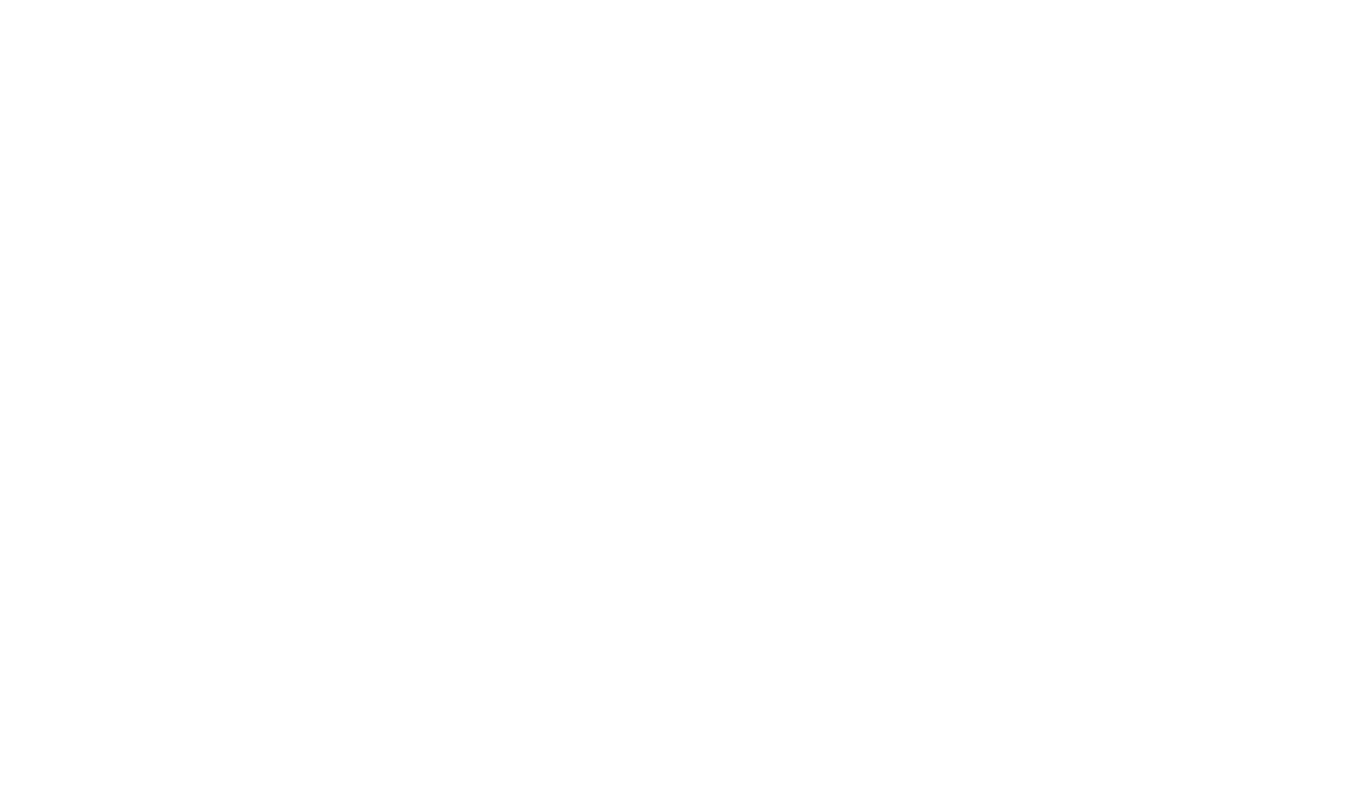
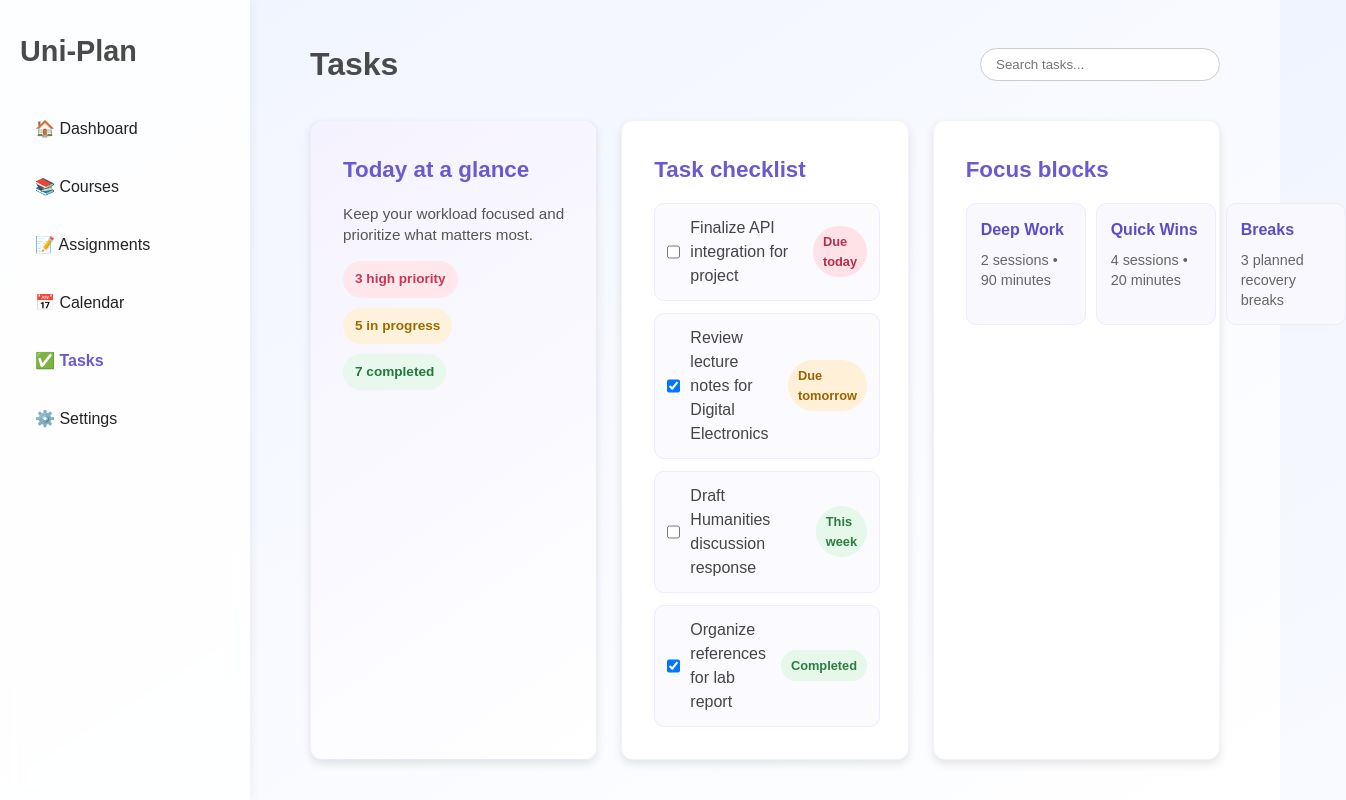
Before and after one commit to aidanj543/uniplan, a website: page app/tasks.html in a window 1280 px wide. Shown: the whole page, 1346 px wide, since content can reach past the window. Drawn offline with Linux system fonts and the light colour scheme.

Commit message:
Add tasks and calendar page implementations

```diff
--- a/app/calendar.html
+++ b/app/calendar.html
@@ -0,0 +1,101 @@
+<!DOCTYPE html>
+<html lang="en">
+<head>
+    <meta charset="UTF-8">
+    <meta name="viewport" content="width=device-width, initial-scale=1.0">
+    <title>Uni-Plan Calendar</title>
+    <link rel="stylesheet" href="../assets/css/main.css">
+</head>
+<body>
+    <div class="container">
+        <div class="sidebar">
+            <div class="logo">Uni-Plan</div>
+            <ul>
+                <li><a href="dashboard.html">🏠 Dashboard</a></li>
+                <li><a href="courses.html">📚 Courses</a></li>
+                <li><a href="assignments.html">📝 Assignments</a></li>
+                <li><a href="calendar.html" class="active">📅 Calendar</a></li>
+                <li><a href="tasks.html">✅ Tasks</a></li>
+                <li><a href="settings.html">⚙️ Settings</a></li>
+            </ul>
+        </div>
+
+        <div class="main">
+            <div class="topbar">
+                <h1>Calendar</h1>
+                <input class="search" placeholder="Search events...">
+            </div>
+
+            <section class="calendar-layout">
+                <article class="card calendar-overview">
+                    <h3>Week of April 14</h3>
+                    <p class="task-meta">Your upcoming classes, submissions, and focus sessions.</p>
+                    <div class="assignment-stats">
+                        <div class="assignment-pill soon">8 events</div>
+                        <div class="assignment-pill urgent">2 deadlines</div>
+                        <div class="assignment-pill done">1 completed</div>
+                    </div>
+                </article>
+
+                <article class="card calendar-grid-card">
+                    <h3>Weekly schedule</h3>
+                    <div class="calendar-grid">
+                        <div class="calendar-head">Mon</div>
+                        <div class="calendar-head">Tue</div>
+                        <div class="calendar-head">Wed</div>
+                        <div class="calendar-head">Thu</div>
+                        <div class="calendar-head">Fri</div>
+                        <div class="calendar-cell">
+                            <span>09:00</span>
+                            <p>Web Application</p>
+                        </div>
+                        <div class="calendar-cell">
+                            <span>11:30</span>
+                            <p>Project Standup</p>
+                        </div>
+                        <div class="calendar-cell">
+                            <span>14:00</span>
+                            <p>Digital Electronics Lab</p>
+                        </div>
+                        <div class="calendar-cell">
+                            <span>16:00</span>
+                            <p>Humanities Seminar</p>
+                        </div>
+                        <div class="calendar-cell">
+                            <span>18:00</span>
+                            <p>Assignment Review</p>
+                        </div>
+                    </div>
+                </article>
+
+                <article class="card">
+                    <h3>Upcoming reminders</h3>
+                    <ul class="assignment-list">
+                        <li>
+                            <div>
+                                <strong>Database Project Milestone</strong>
+                                <p>Thursday • 11:59 PM</p>
+                            </div>
+                            <span class="status-badge high">Urgent</span>
+                        </li>
+                        <li>
+                            <div>
+                                <strong>Team Sync Meeting</strong>
+                                <p>Wednesday • 2:00 PM</p>
+                            </div>
+                            <span class="status-badge medium">Planned</span>
+                        </li>
+                        <li>
+                            <div>
+                                <strong>Readings for Humanities</strong>
+                                <p>Friday • 9:00 AM</p>
+                            </div>
+                            <span class="status-badge low">Low</span>
+                        </li>
+                    </ul>
+                </article>
+            </section>
+        </div>
+    </div>
+</body>
+</html>
--- a/app/tasks.html
+++ b/app/tasks.html
@@ -0,0 +1,83 @@
+<!DOCTYPE html>
+<html lang="en">
+<head>
+    <meta charset="UTF-8">
+    <meta name="viewport" content="width=device-width, initial-scale=1.0">
+    <title>Uni-Plan Tasks</title>
+    <link rel="stylesheet" href="../assets/css/main.css">
+</head>
+<body>
+    <div class="container">
+        <div class="sidebar">
+            <div class="logo">Uni-Plan</div>
+            <ul>
+                <li><a href="dashboard.html">🏠 Dashboard</a></li>
+                <li><a href="courses.html">📚 Courses</a></li>
+                <li><a href="assignments.html">📝 Assignments</a></li>
+                <li><a href="calendar.html">📅 Calendar</a></li>
+                <li><a href="tasks.html" class="active">✅ Tasks</a></li>
+                <li><a href="settings.html">⚙️ Settings</a></li>
+            </ul>
+        </div>
+
+        <div class="main">
+            <div class="topbar">
+                <h1>Tasks</h1>
+                <input class="search" placeholder="Search tasks...">
+            </div>
+
+            <section class="task-layout">
+                <article class="card task-summary">
+                    <h3>Today at a glance</h3>
+                    <p class="task-meta">Keep your workload focused and prioritize what matters most.</p>
+                    <div class="assignment-stats">
+                        <div class="assignment-pill urgent">3 high priority</div>
+                        <div class="assignment-pill soon">5 in progress</div>
+                        <div class="assignment-pill done">7 completed</div>
+                    </div>
+                </article>
+
+                <article class="card task-list-card">
+                    <h3>Task checklist</h3>
+                    <ul class="task-list">
+                        <li>
+                            <label><input type="checkbox"> Finalize API integration for project</label>
+                            <span class="status-badge high">Due today</span>
+                        </li>
+                        <li>
+                            <label><input type="checkbox" checked> Review lecture notes for Digital Electronics</label>
+                            <span class="status-badge medium">Due tomorrow</span>
+                        </li>
+                        <li>
+                            <label><input type="checkbox"> Draft Humanities discussion response</label>
+                            <span class="status-badge low">This week</span>
+                        </li>
+                        <li>
+                            <label><input type="checkbox" checked> Organize references for lab report</label>
+                            <span class="status-badge low">Completed</span>
+                        </li>
+                    </ul>
+                </article>
+
+                <article class="card">
+                    <h3>Focus blocks</h3>
+                    <div class="task-focus-grid">
+                        <div class="board-column">
+                            <h4>Deep Work</h4>
+                            <p>2 sessions • 90 minutes</p>
+                        </div>
+                        <div class="board-column">
+                            <h4>Quick Wins</h4>
+                            <p>4 sessions • 20 minutes</p>
+                        </div>
+                        <div class="board-column">
+                            <h4>Breaks</h4>
+                            <p>3 planned recovery breaks</p>
+                        </div>
+                    </div>
+                </article>
+            </section>
+        </div>
+    </div>
+</body>
+</html>
--- a/assets/css/main.css
+++ b/assets/css/main.css
@@ -451,3 +451,100 @@ body {
         grid-template-columns: 1fr;
     }
 }
+
+.task-layout,
+.calendar-layout {
+    display: grid;
+    grid-template-columns: repeat(auto-fit, minmax(260px, 1fr));
+    gap: 1.5rem;
+}
+
+.task-summary,
+.calendar-overview {
+    background: linear-gradient(145deg, #f5f2ff, #ffffff);
+}
+
+.task-meta {
+    color: #666;
+    margin-bottom: 1rem;
+}
+
+.task-list {
+    list-style: none;
+    display: grid;
+    gap: 12px;
+    margin-top: 1rem;
+}
+
+.task-list li {
+    display: flex;
+    justify-content: space-between;
+    gap: 12px;
+    align-items: center;
+    background: #fafaff;
+    border: 1px solid #ecebff;
+    border-radius: 10px;
+    padding: 12px;
+}
+
+.task-list label {
+    display: flex;
+    gap: 10px;
+    align-items: center;
+    color: #444;
+}
+
+.task-list input[type="checkbox"] {
+    width: 16px;
+    height: 16px;
+}
+
+.task-focus-grid {
+    margin-top: 1rem;
+    display: grid;
+    grid-template-columns: repeat(3, minmax(120px, 1fr));
+    gap: 10px;
+}
+
+.calendar-grid {
+    margin-top: 1rem;
+    display: grid;
+    grid-template-columns: repeat(5, minmax(100px, 1fr));
+    gap: 10px;
+}
+
+.calendar-head {
+    font-weight: 600;
+    color: #5b4cc6;
+    text-align: center;
+}
+
+.calendar-cell {
+    background: #fafaff;
+    border: 1px solid #ecebff;
+    border-radius: 10px;
+    padding: 12px;
+    min-height: 90px;
+}
+
+.calendar-cell span {
+    font-size: 0.8rem;
+    color: #6a5acd;
+    font-weight: 600;
+}
+
+.calendar-cell p {
+    margin-top: 6px;
+}
+
+@media (max-width: 768px) {
+    .task-focus-grid,
+    .calendar-grid {
+        grid-template-columns: 1fr;
+    }
+
+    .task-list li {
+        flex-direction: column;
+        align-items: flex-start;
+    }
+}
```
